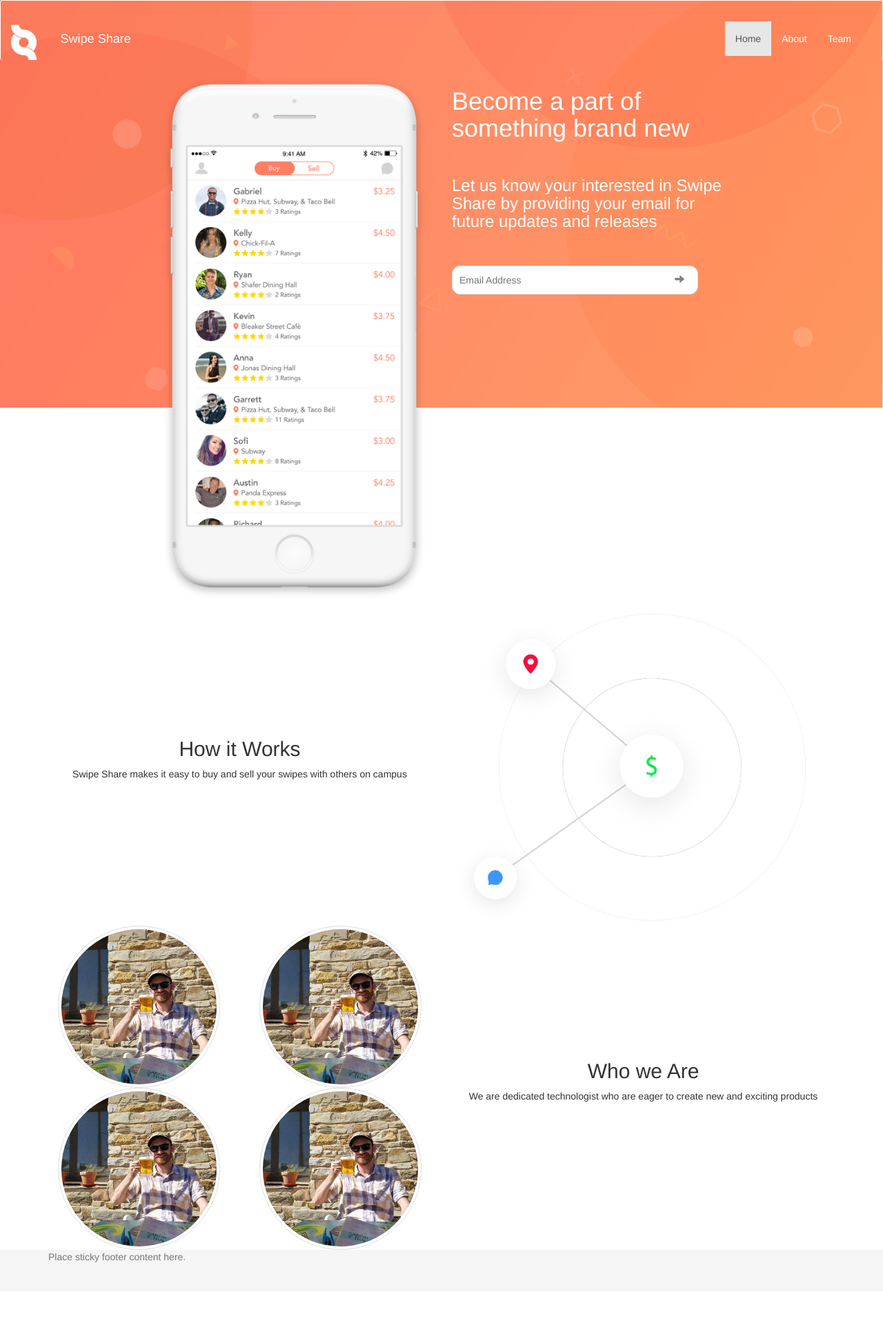
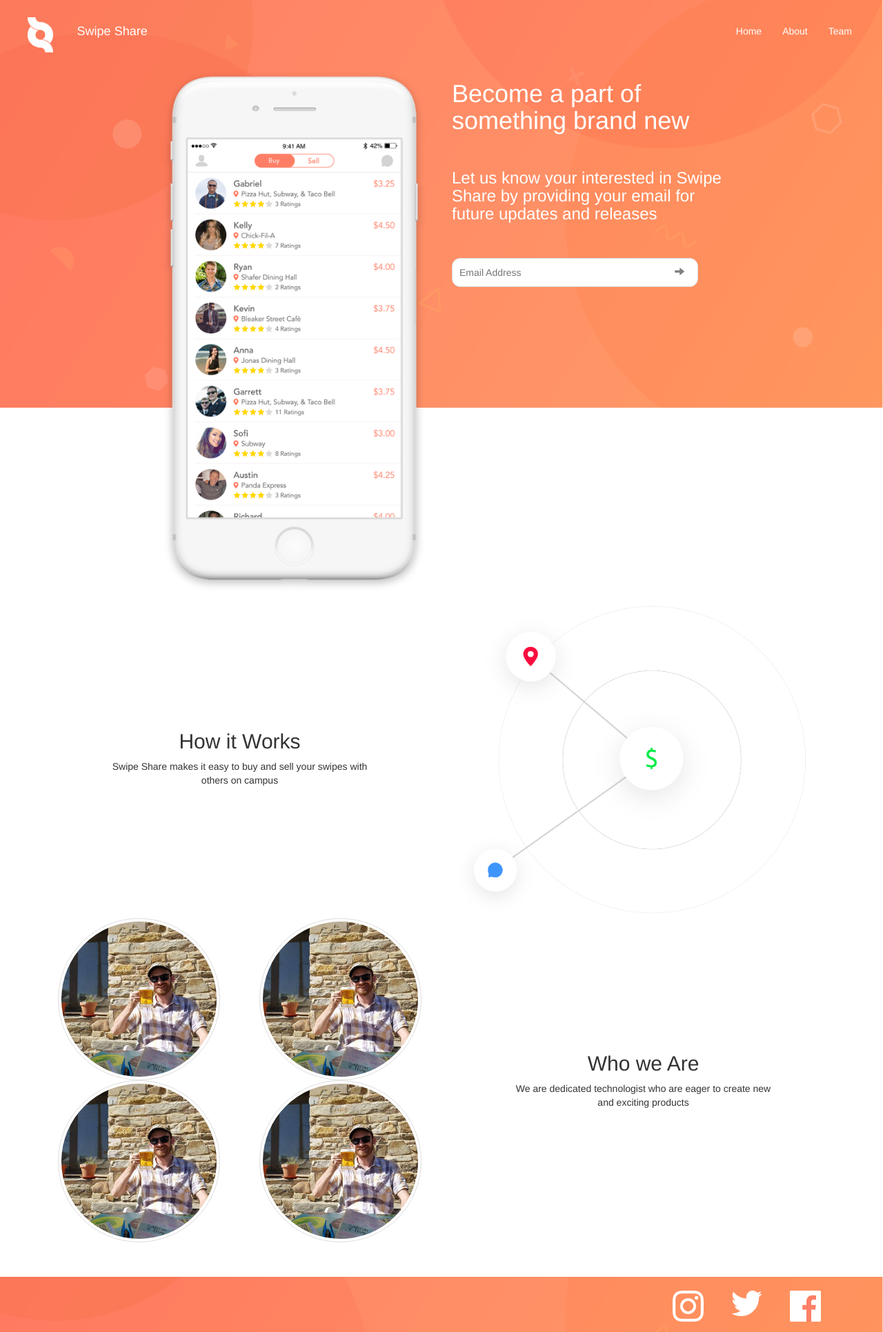
Before and after one commit to briansimoni/swipe-share-landing, a PHP site: page / in a window 1280 px wide. Shown: the whole page at 69% size. Before the commit the page ends 1830 px from the top, so only its background shows below. Run offline with PHP 8.4, Linux system fonts and the light colour scheme.

Commit message:
General style enhancements

```diff
--- a/index.html
+++ b/index.html
@@ -27,12 +27,12 @@
                     <span class="icon-bar"></span>
                     <span class="icon-bar"></span>
                 </button>
-                <img id="logo-image" class=img-responsive src="SSAssets/SSLogoWhite.png">
+                <img id="logo-image" class="img-responsive" src="SSAssets/SSLogoWhite.png">
                 <a class="navbar-brand" href="#">Swipe Share</a>
             </div>
             <div id="navbar" class="collapse navbar-collapse pull-right">
                 <ul class="nav navbar-nav">
-                    <li class="active"><a href="#">Home</a></li>
+                    <li><a href="#">Home</a></li>
                     <li><a href="#about">About</a></li>
                     <li><a href="#contact">Team</a></li>
                 </ul>
@@ -45,10 +45,10 @@
         <div class="row">
             <div class="col-md-2 col-sm-2 col-xs-1"></div>
 
-            <div class="col-md-4 col-sm-4 col-xs-3">
+            <div class="col-md-4 col-sm-4 hidden-xs">
                 <img class="img-responsive" src="SSAssets/PhoneMock@2x.png">
             </div>
-            <div class="col-md-4 col-sm-5 col-xs-7">
+            <div class="col-md-4 col-sm-5 col-xs-10">
                 <h1 id="big-heading">Become a part of something brand new</h1>
 
                 <h3 id="small-heading">Let us know your interested in Swipe Share by providing your email for future updates and releases</h3>
@@ -102,7 +102,9 @@
 
 <footer class="footer">
     <div class="container">
-        <p class="text-muted">Place sticky footer content here.</p>
+        <img src="SSAssets/FacebookLogo.png">
+        <img src="SSAssets/TwitterLogo.png">
+        <img src="SSAssets/InstagramLogo.png">
     </div>
 </footer>
 
--- a/styles/style.css
+++ b/styles/style.css
@@ -6,46 +6,18 @@ html {
 }
 body {
     /* Margin bottom by footer height */
-    margin-bottom: 60px;
+    margin-bottom: 80px;
 }
 .footer {
     position: absolute;
     bottom: 0;
     width: 100%;
     /* Set the fixed height of the footer here */
-    height: 60px;
+    height: 80px;
     background-color: #f5f5f5;
 }
 
-
-/* Custom page CSS
--------------------------------------------------- */
-/* Not required for template or sticky footer method. */
-
-/*body > .container {*/
-    /*padding: 60px 15px 0;*/
-/*}*/
-/*.container .text-muted {*/
-    /*margin: 20px 0;*/
-/*}*/
-
-/*.footer > .container {*/
-    /*padding-right: 15px;*/
-    /*padding-left: 15px;*/
-/*}*/
-
-/*code {*/
-    /*font-size: 80%;*/
-/*}*/
-
-
-
-
-/* my css */
-
-/*#begin {*/
-    /*padding-top: 120px;*/
-/*}*/
+/* Swipe Share Css */
 
 #orange-background-wrapper {
     background: url('../SSAssets/background.png') center center fixed;
@@ -62,8 +34,6 @@ body {
     }
 }
 
-
-
 .navbar-default {
     background-color: initial;
     border-color: initial;
@@ -73,9 +43,13 @@ body {
     border: none;
 }
 
+.navbar .navbar-header {
+    margin-left: 25px;
+}
+
 nav.navbar.navbar-default {
-    border-bottom: none;
-    padding-top: 30px;
+    border: none;
+    padding-top: 20px;
 }
 
 .navbar-default .navbar-nav>li>a {
@@ -117,6 +91,12 @@ input[type="text"] {
     position: relative;
 }
 
+@media(max-width: 768px) {
+    #email-collection-form {
+        margin-bottom: 50px;
+    }
+}
+
 .glyphicon-arrow-right {
     position: absolute;
     right: 15%;
@@ -128,8 +108,32 @@ input[type="text"] {
     text-align: center;
 }
 
+.section-two {
+    margin-bottom: 50px;
+}
+
+#who-we-are-text, #how-it-works-text {
+    margin-left: 15%;
+    margin-right: 15%;
+}
+
 @media (min-width: 992px) {
     #who-we-are-text, #how-it-works-text {
         margin-top: 35%;
     }
 }
+
+
+footer {
+    background: url('../SSAssets/background.png') center center fixed;
+    background-size: 100%;
+    color: white;
+}
+
+footer img {
+    float: right;
+    width: 45px;
+    margin-top: 20px;
+    margin-left: 20px;
+    margin-right: 20px;
+}
```
